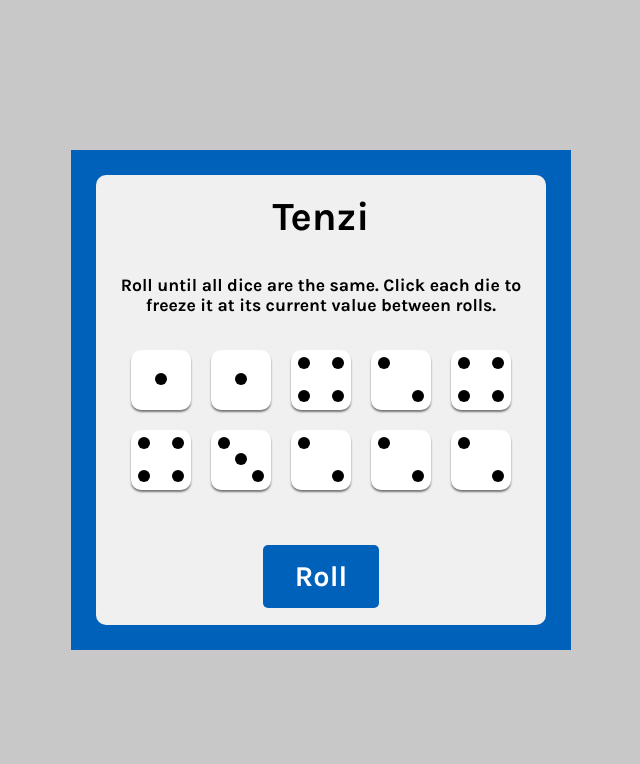
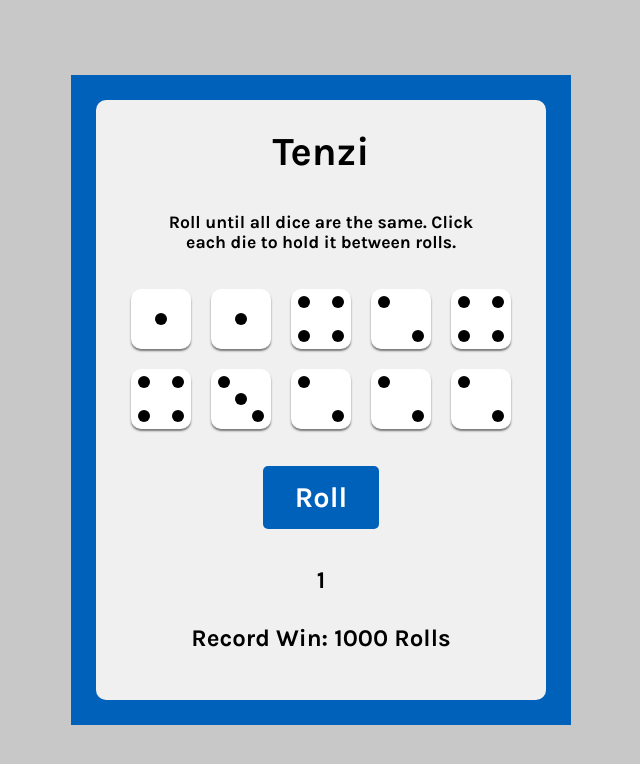
Before and after one commit to marksolyom/tenzi, a React (Create React App) app: page / in a window 1280 px wide. Shown: the top 764 px of the page, without its empty margins (319-959 px from the left). Built offline with nearby package versions, Linux system fonts and the light colour scheme.

Commit message:
add dice dots, roll counter and record storage

```diff
--- a/src/App.js
+++ b/src/App.js
@@ -1,5 +1,6 @@
 import { useState, useEffect } from 'react';
 import Die from "./components/Die";
+import Counter from "./components/Counter";
 import { nanoid } from "nanoid";
 import Confetti from 'react-confetti'
 
@@ -7,16 +8,27 @@ export default function App() {
 
   const [dice, setDice] = useState(allNewDice());
   const [tenzi, setTenzi] = useState(false);
+  const [rollCounter, setRollCounter] = useState(1);
+  const [record, setRecord] = useState(JSON.parse(localStorage.getItem("record") || [1000]))
 
   useEffect(() => {
     const allHeld = dice.every(die => die.isHeld);
     const firstValue = dice[0].value;
     const allSameValue = dice.every(die => die.value === firstValue);
     if (allHeld && allSameValue) {
-        setTenzi(true)
-        console.log("You won!")
+      setTenzi(true);
+      saveRecord();
     }
+  // eslint-disable-next-line react-hooks/exhaustive-deps
   }, [dice])
+
+  function saveRecord() {
+    if (rollCounter < record) {
+      localStorage.setItem("record", JSON.stringify(rollCounter))
+      setRecord((JSON.parse(localStorage.getItem("record"))))
+    }
+
+  }
 
   function genNewDie() {
     return {
@@ -35,13 +47,15 @@ export default function App() {
   }
 
   function rollDice() {
+    setRollCounter(prevRollCounter => prevRollCounter + 1);
     if (!tenzi) {
       setDice(prevDice => prevDice.map(die => {
         return die.isHeld ? die : genNewDie();
       }));
     } else {
       setTenzi(false);
-    setDice(allNewDice)
+      setRollCounter(1);
+      setDice(allNewDice);
     }
   }
 
@@ -58,7 +72,7 @@ export default function App() {
       <main>
         {tenzi && <Confetti />}
         <h1 className="title">Tenzi</h1>
-        <p className="instructions">Roll until all dice are the same. Click each die to freeze it at its current value between rolls.</p>
+        <p className="instructions">Roll until all dice are the same. Click each die to hold it between rolls.</p>
         <div className="dice-container">
           {dice.map(die =>
             <Die
@@ -72,6 +86,7 @@ export default function App() {
           className="roll-btn"
           onClick={rollDice}>{tenzi ? "New Game" : "Roll"}
         </button>
+        <Counter counter={rollCounter} record={record} />
       </main>
     </div>
   );
--- /dev/null
+++ b/src/components/Counter.js
@@ -0,0 +1,9 @@
+export default function Timer(props) {
+    return (
+        <div className="counter">
+            <p>{props.counter}</p>
+            <p>Record Win: {props.record} Roll{
+            props.record > 1 ? "s" : ""}</p>
+        </div>
+    )
+}
--- a/src/index.css
+++ b/src/index.css
@@ -17,7 +17,7 @@ body {
 }
 
 .App {
-  height: 500px;
+  height: 650px;
   width: 500px;
   background-color: #0061bb;
   display: flex;
@@ -27,26 +27,26 @@ body {
 
 main {
   border-radius: 10px;
-  height: 450px;
+  height: 600px;
   width: 450px;
   background-color: rgb(240, 240, 240);
   display: flex;
   flex-direction: column;
   justify-content: space-around;
   align-items: center;
-
 }
 
 .title {
   font-size: 40px;
   margin: 0;
   font-weight: 700;
+  margin-top: 10px;
 }
 
 .instructions {
   font-size: 1.1rem;
   font-weight: 400;
-  margin: 0 20px;
+  margin: 0 60px;
   text-align: center;
 }
 
@@ -55,7 +55,6 @@ main {
   grid-template-columns: repeat(5, 1fr);
   grid-template-rows: repeat(2, 1fr);
   gap: 20px;
-  margin-bottom: 20px;
 }
 
 .roll-btn {
@@ -126,3 +125,13 @@ main {
 .dot:nth-child(odd):last-child {
   grid-area: g;
 }
+
+.counter {
+  font-size: 1.5rem;
+  text-align: center;
+}
+
+.counter p {
+  margin: 0 0 30px 0;
+  text-align: center;
+}
```
Lines whose indentation alone changed are shown as unchanged.
